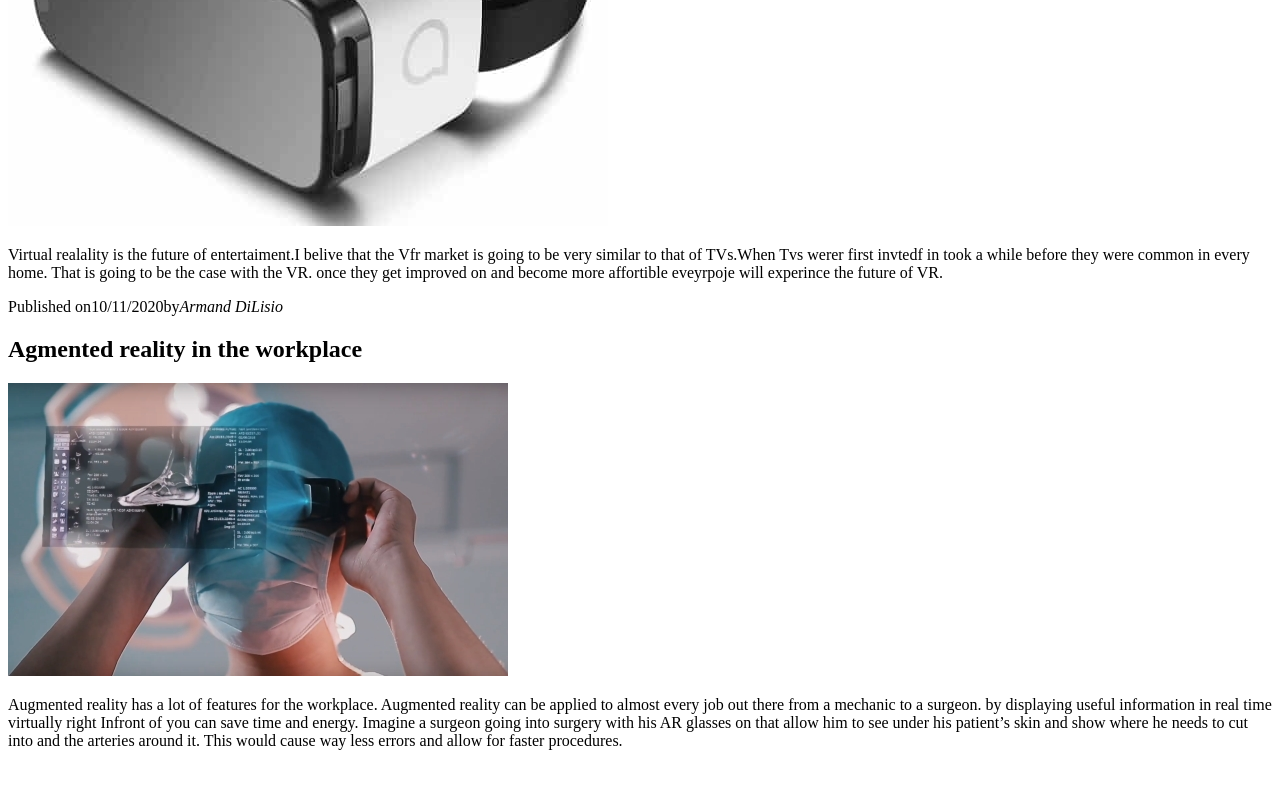
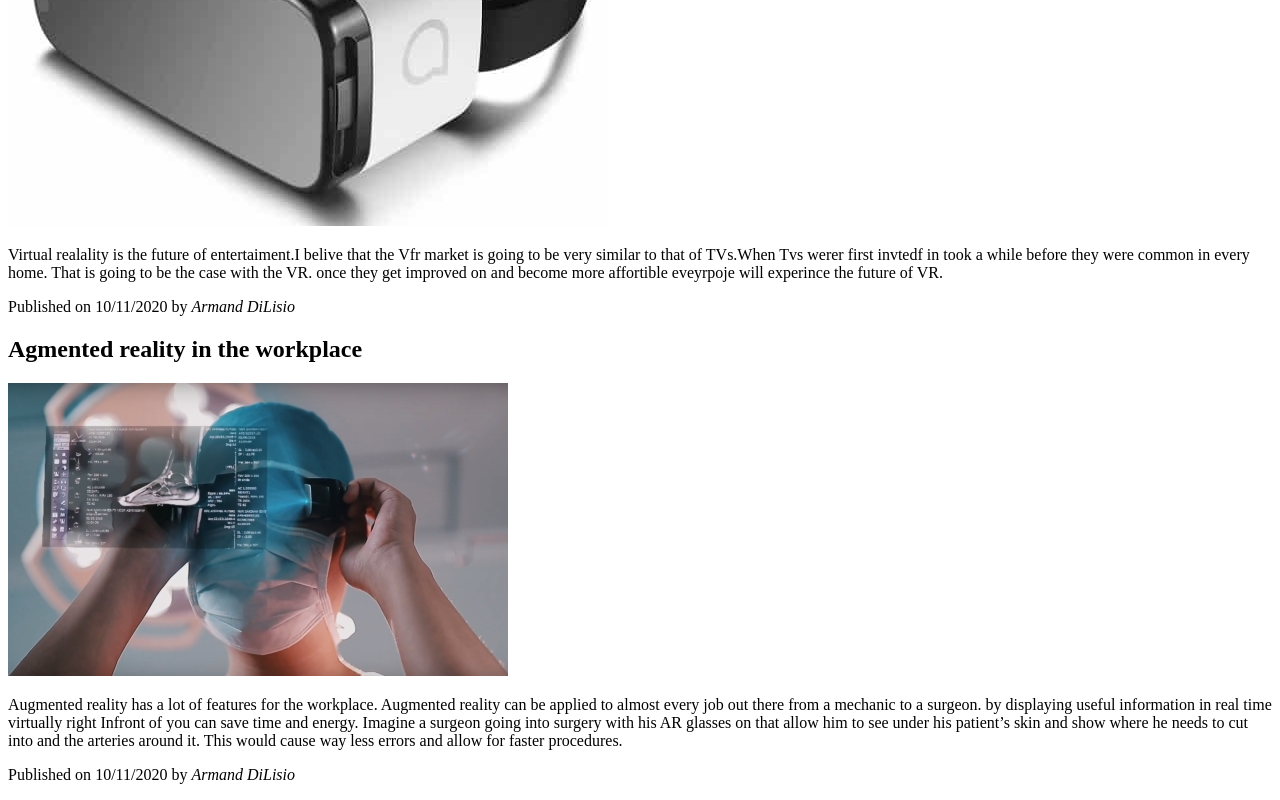
Before and after one commit to Armand-Dilisio/mi349_blog, a plain HTML site: page index.html in a window 1280 px wide. Shown: the part 591-1391 px from the top of the page. Before the commit the page ends 1357 px from the top, so only its background shows below. Drawn offline with Linux system fonts and the light colour scheme.

Commit message:
date and publiser

```diff
--- a/index.html
+++ b/index.html
@@ -21,12 +21,13 @@
             <h2>VR is the next TV</h2>
             <p><img src="VR.jpg" alt="Virtualy reality headset"></p>
             <p>Virtual realality is the future of entertaiment.I belive that the Vfr market is going to be very similar to that of TVs.When Tvs werer first invtedf in took a while before they were common in every home. That is going to be the case with the VR. once they get improved on and become more affortible eveyrpoje will experince the future of VR. </p>
-            <P>Published on<time datetime="2020-10-11">10/11/2020</time>by<cite>Armand DiLisio</cite></P>
+            <P>Published on <time datetime="2020-10-11">10/11/2020</time> by <cite>Armand DiLisio</cite></P>
         </article>
         <article>
             <h2>Agmented reality in the workplace</h2>
             <p><img src="AR.jpg" alt="Agmented realality surgery"></p>
             <P>Augmented reality has a lot of features for the workplace. Augmented reality can be applied to almost every job out there from a mechanic to a surgeon. by displaying useful information in real time virtually right Infront of you can save time and energy. Imagine a surgeon going into surgery with his AR glasses on that allow him to see under his patient’s skin and show where he needs to cut into and the arteries around it. This would cause way less errors and allow for faster procedures.</P>
+            <P>Published on <time datetime="2020-10-11">10/11/2020</time> by <cite>Armand DiLisio</cite></P>
         </article>
     </Section>
 
```
